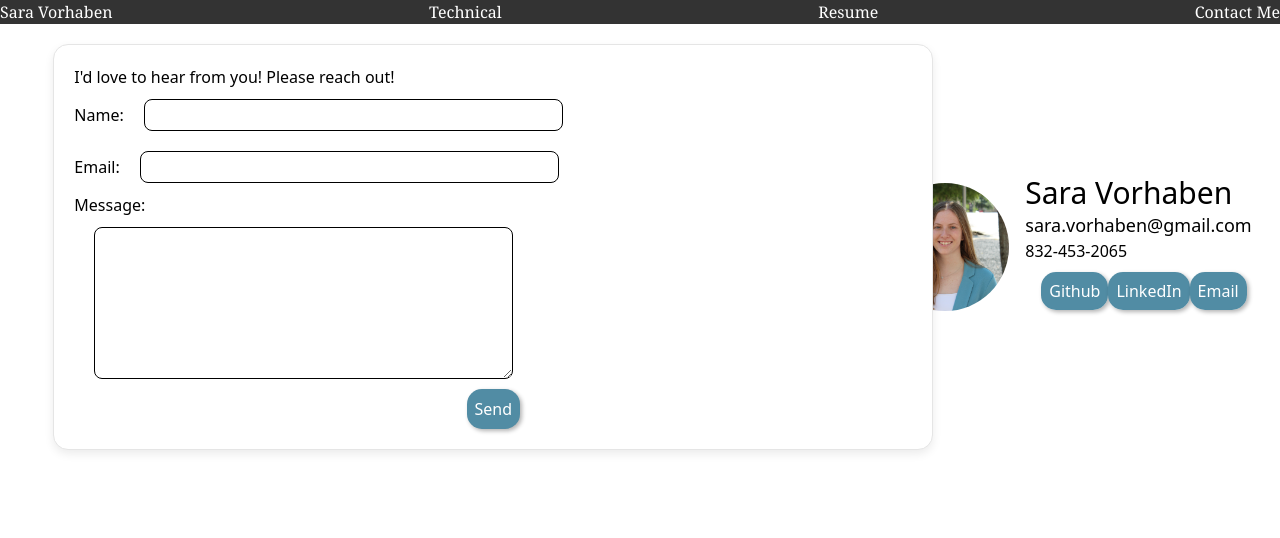
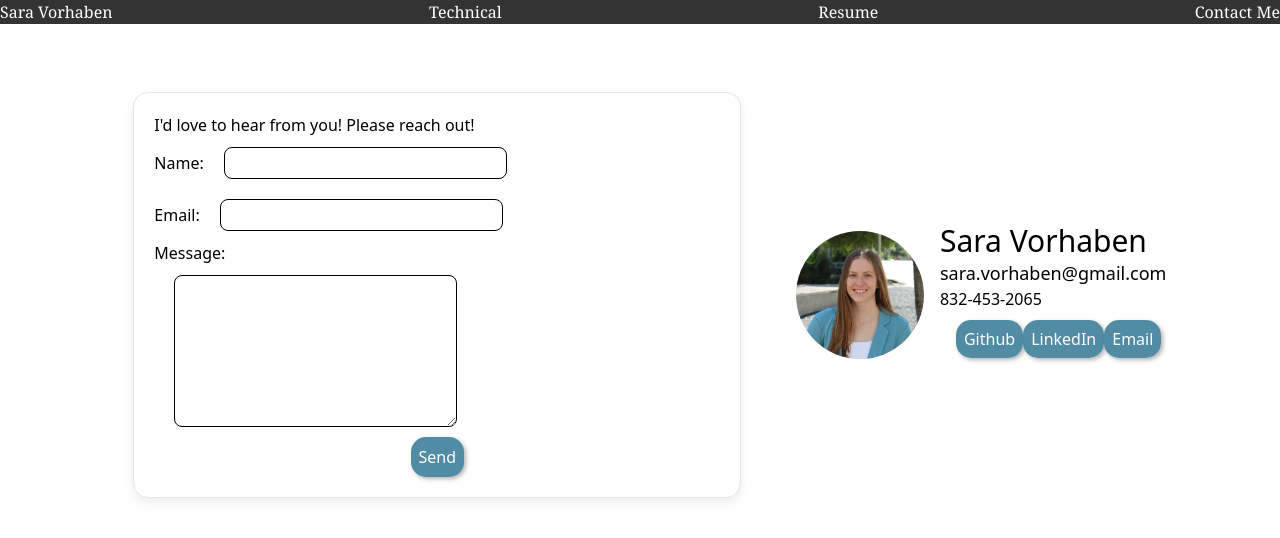
Before and after one commit to saravorhaben/website, a React (Vite) app in the folder my-app/: page /contact in a window 1280 px wide. Shown: the top 538 px of the page. Built offline with nearby package versions, Linux system fonts and the light colour scheme.

Commit message:
UI changes

```diff
--- a/my-app/src/pages/contact.jsx
+++ b/my-app/src/pages/contact.jsx
@@ -1,8 +1,8 @@
 export default function Contact(){
 
     return(<>
-        <div className="flex flex-row justify-center items-center w-11/12 mx-auto">
-           <div className="block min-w-3/4 min-h-100">
+        <div className="page-row">
+           <div className="block w-1/2">
                 <div>
                     <h1>I'd love to hear from you! Please reach out! </h1>
                 </div>
@@ -20,8 +20,8 @@ export default function Contact(){
                         <input type="submit" value="Send" className="button"/>
                     </form>
             </div>
-            <div className="flex min-h-100 min-w-1/4 items-center">
-                    <div className="flex items-center justify-center w-full">
+            <div className="w-1/4 flex items-center justify-center">
+                    <div className="flex items-center justify-center">
                         <img src="./images/profile.JPG" alt="Sara Vorhaben Profile Photo" className="rounded-full w-32 h-32"/>
                         <div className="m-4">
                         <p className="text-3xl ">Sara Vorhaben</p>
--- a/my-app/src/pages/new.css
+++ b/my-app/src/pages/new.css
@@ -45,6 +45,14 @@ h2{
     flex-direction:column;
     justify-content:center;
     min-width: 100%;
+}
+.page-row{
+    margin-top: 1em;
+    display:flex;
+    flex-direction:row;
+    justify-content:space-evenly;
+    min-width: 100%;
+    padding: 2em;
 }
 .mainContent{
     margin: 2em;
```
